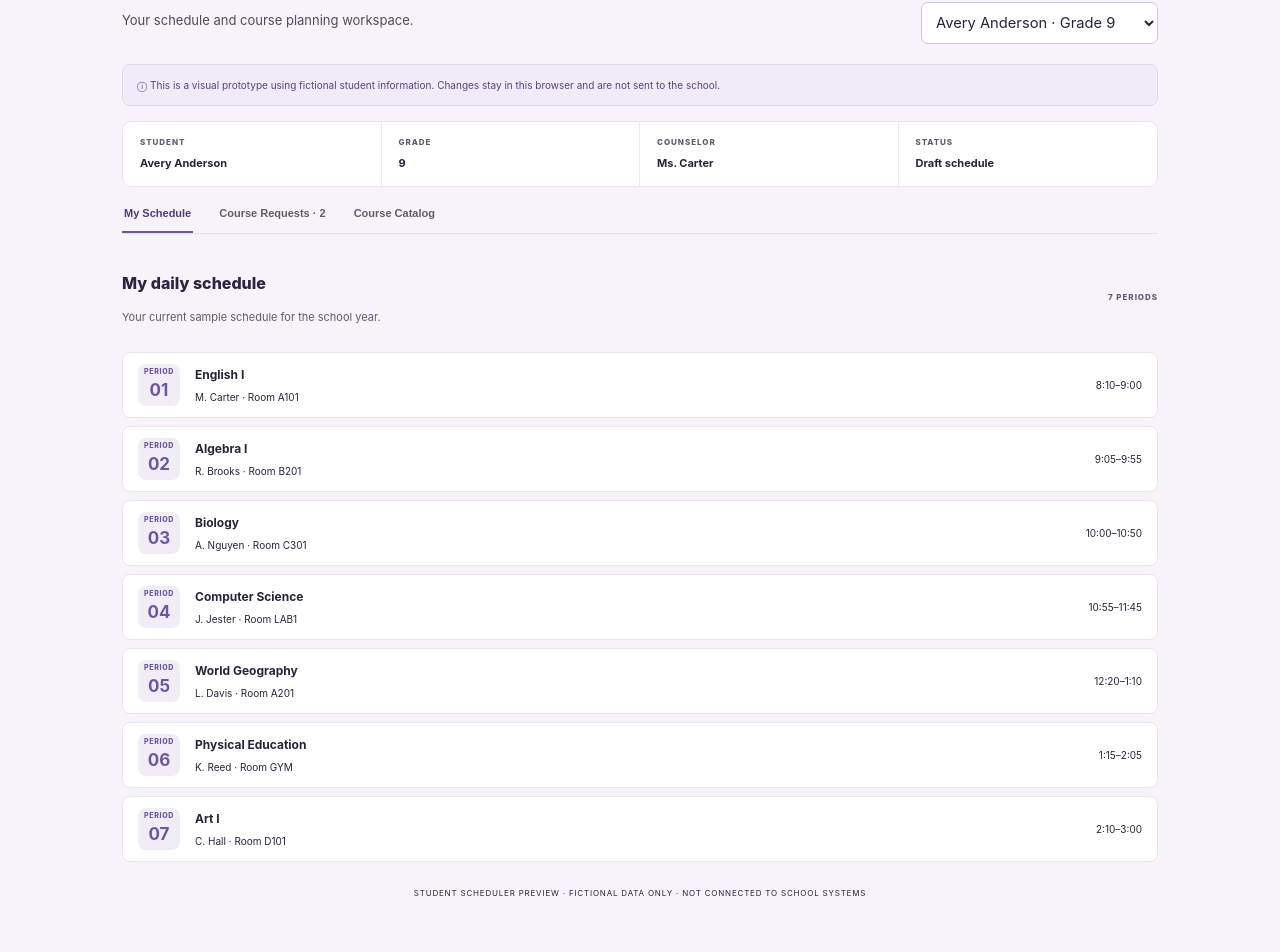
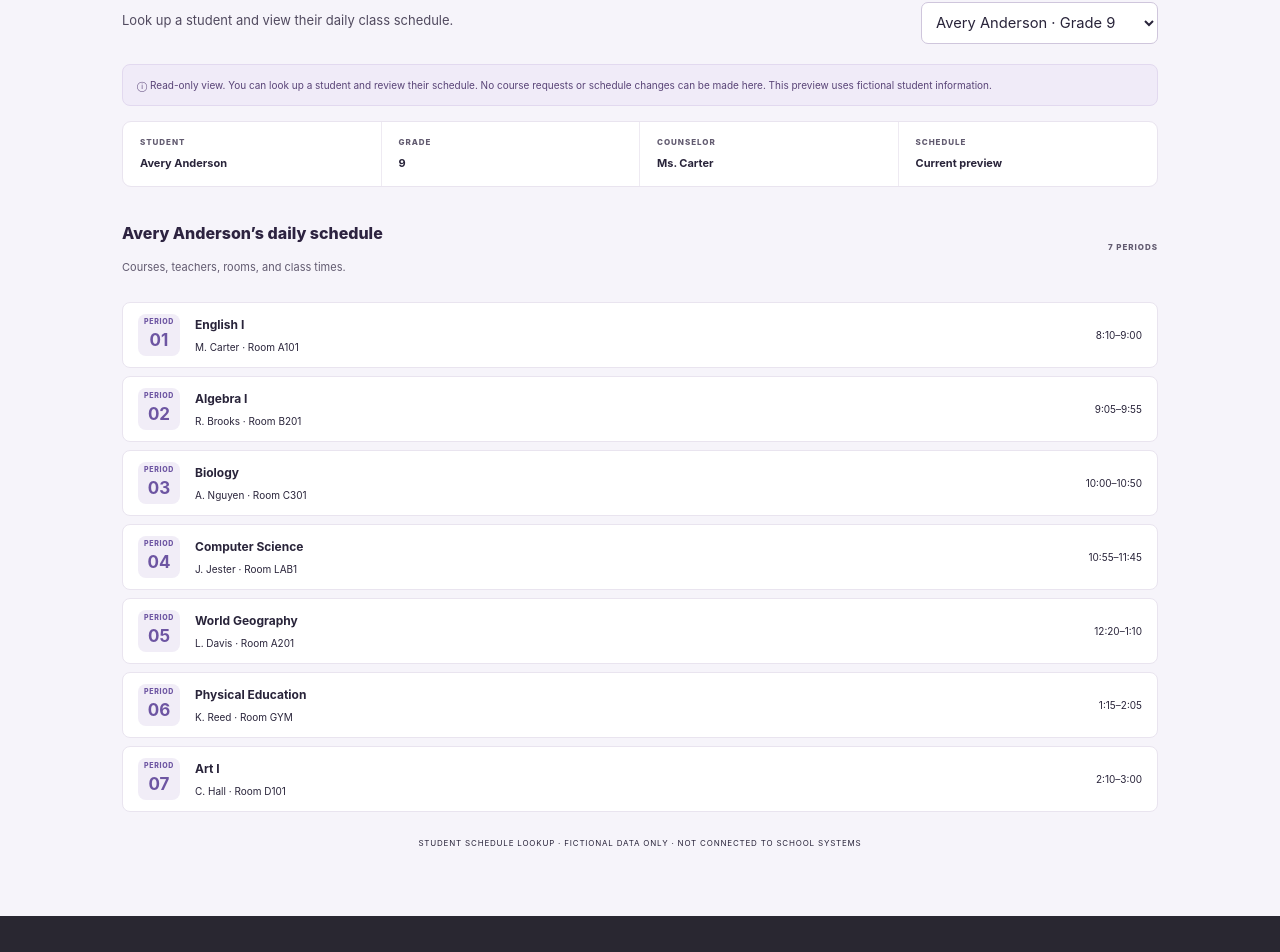
Before and after one commit to jjester58-eng/sped-tracker, a Next.js app: page /student-scheduler in a window 1280 px wide. Shown: the part 246-1198 px from the top of the page. After the commit the page ends 1162 px from the top, so only its background shows below. Built offline with nearby package versions, Linux system fonts and the light colour scheme.

Commit message:
Make student schedule lookup read-only

```diff
--- a/app/student-scheduler/page.tsx
+++ b/app/student-scheduler/page.tsx
@@ -6,19 +6,6 @@ const students = [
   { id: "S-1001", name: "Avery Anderson", grade: 9, counselor: "Ms. Carter" },
   { id: "S-1002", name: "Jordan Bennett", grade: 10, counselor: "Mr. Lewis" },
   { id: "S-1003", name: "Morgan Campbell", grade: 11, counselor: "Ms. Patel" },
-];
-const courses = [
-  { name: "English I", area: "English", grades: "9", credit: "1.0" },
-  { name: "English II", area: "English", grades: "10–12", credit: "1.0" },
-  { name: "Algebra I", area: "Math", grades: "9–10", credit: "1.0" },
-  { name: "Biology", area: "Science", grades: "9–10", credit: "1.0" },
-  { name: "Chemistry", area: "Science", grades: "10–12", credit: "1.0" },
-  { name: "World Geography", area: "Social Studies", grades: "9", credit: "1.0" },
-  { name: "U.S. History", area: "Social Studies", grades: "10–12", credit: "1.0" },
-  { name: "Physical Education", area: "Elective", grades: "9–12", credit: "1.0" },
-  { name: "Art I", area: "Fine Arts", grades: "9–12", credit: "1.0" },
-  { name: "Computer Science", area: "CTE", grades: "9–12", credit: "1.0" },
-  { name: "Spanish I", area: "World Languages", grades: "9–12", credit: "1.0" },
 ];
 const schedules: Record<string, { course: string; teacher: string; room: string; time: string }[]> = {
   "S-1001": [
@@ -31,26 +18,20 @@ const schedules: Record<string, { course: string; teacher: string; room: string;
     ["English II","D. Moore","A105","8:10–9:00"],["Chemistry","T. Evans","C302","9:05–9:55"],["Art I","C. Hall","D101","10:00–10:50"],["U.S. History","P. Wilson","A202","10:55–11:45"],["Spanish I","M. Garcia","A301","12:20–1:10"],["Biology","A. Nguyen","C301","1:15–2:05"],["Computer Science","J. Jester","LAB1","2:10–3:00"]
   ].map(([course,teacher,room,time])=>({course,teacher,room,time})),
 };
-type Tab = "schedule" | "requests" | "catalog";
-export default function StudentSchedulerPage() {
+
+export default function StudentScheduleLookupPage() {
   const [studentId,setStudentId]=useState("S-1001");
-  const [tab,setTab]=useState<Tab>("schedule");
-  const [requests,setRequests]=useState<string[]>(["Computer Science","Spanish I"]);
-  const [submitted,setSubmitted]=useState(false);
   const student=students.find(s=>s.id===studentId)!;
-  const toggle=(name:string)=>{setSubmitted(false);setRequests(old=>old.includes(name)?old.filter(x=>x!==name):[...old,name]);};
+  const schedule=schedules[studentId]||[];
   return <main className={styles.page}>
-    <header className={styles.top}><div className={styles.brand}><span className={styles.logo}>✦</span><div><b>Student Scheduler</b><small>COURSE PLANNING & DAILY SCHEDULE</small></div></div><span className={styles.demo}>PREVIEW · NO LOGIN</span></header>
+    <header className={styles.top}><div className={styles.brand}><span className={styles.logo}>✦</span><div><b>Student Schedule Lookup</b><small>READ-ONLY SCHEDULE VIEW</small></div></div><span className={styles.demo}>PREVIEW · NO LOGIN</span></header>
     <div className={styles.wrap}>
-      <section className={styles.hero}><div><small>2027–28 SCHOOL YEAR</small><h1>Student Scheduler</h1><p>Your schedule and course planning workspace.</p></div><label>Preview student<select value={studentId} onChange={e=>setStudentId(e.target.value)}>{students.map(s=><option key={s.id} value={s.id}>{s.name} · Grade {s.grade}</option>)}</select></label></section>
-      <div className={styles.notice}>ⓘ This is a visual prototype using fictional student information. Changes stay in this browser and are not sent to the school.</div>
-      <section className={styles.profile}>{[["STUDENT",student.name],["GRADE",String(student.grade)],["COUNSELOR",student.counselor],["STATUS","Draft schedule"]].map(([k,v])=><div key={k}><small>{k}</small><b>{v}</b></div>)}</section>
-      <nav className={styles.tabs}>{(["schedule","requests","catalog"] as Tab[]).map(t=><button key={t} className={tab===t?styles.selected:""} onClick={()=>setTab(t)}>{t==="schedule"?"My Schedule":t==="requests"?`Course Requests · ${requests.length}` : "Course Catalog"}</button>)}</nav>
-      {tab==="schedule"&&<><div className={styles.heading}><div><h2>My daily schedule</h2><p>Your current sample schedule for the school year.</p></div><span className={styles.muted}>7 PERIODS</span></div><div className={styles.schedule}>{(schedules[studentId]||[]).map((c,i)=><article className={styles.classRow} key={i}><div className={styles.period}><small>PERIOD</small><b>{String(i+1).padStart(2,"0")}</b></div><div className={styles.course}><b>{c.course}</b><small>{c.teacher} · Room {c.room}</small></div><time>{c.time}</time></article>)}</div></>}
-      {tab==="requests"&&<><div className={styles.heading}><div><h2>Choose next year’s courses</h2><p>Select courses you are interested in. Your counselor reviews requests before schedules are finalized.</p></div><span className={styles.muted}>{requests.length} SELECTED</span></div><div className={styles.requestLayout}><div className={styles.courseGroups}>{[...new Set(courses.map(c=>c.area))].map(area=><section className={styles.group} key={area}><h3>{area}</h3>{courses.filter(c=>c.area===area).map(c=><label className={styles.option} key={c.name}><input type="checkbox" checked={requests.includes(c.name)} onChange={()=>toggle(c.name)}/><span><b>{c.name}</b><small>{c.credit} credit · Grades {c.grades}</small></span></label>)}</section>)}</div><aside className={styles.summary}><small>YOUR COURSE REQUESTS</small><strong>{requests.length}</strong><p>courses selected</p><ul>{requests.map(r=><li key={r}>{r}</li>)}</ul><button onClick={()=>setSubmitted(true)}>Submit request preview</button><small>Demo only. Nothing is saved or transmitted.</small>{submitted&&<p className={styles.success}>✓ Preview submitted in this session</p>}</aside></div></>}
-      {tab==="catalog"&&<><div className={styles.heading}><div><h2>Course catalog</h2><p>Explore courses available in this sample campus catalog.</p></div><span className={styles.muted}>{courses.length} COURSES</span></div><div className={styles.catalog}>{courses.map(c=><article className={styles.catalogCard} key={c.name}><small>{c.area}</small><b>{c.name}</b><p>{c.credit} credit · Grades {c.grades}</p><button onClick={()=>{toggle(c.name);setTab("requests");}}>＋ Add to requests</button></article>)}</div></>}
-
-      <footer className={styles.footer}>STUDENT SCHEDULER PREVIEW · FICTIONAL DATA ONLY · NOT CONNECTED TO SCHOOL SYSTEMS</footer>
+      <section className={styles.hero}><div><small>2027–28 SCHOOL YEAR</small><h1>Explore Student Schedules</h1><p>Look up a student and view their daily class schedule.</p></div><label>Find a student<select value={studentId} onChange={e=>setStudentId(e.target.value)}>{students.map(s=><option key={s.id} value={s.id}>{s.name} · Grade {s.grade}</option>)}</select></label></section>
+      <div className={styles.notice}>ⓘ Read-only view. You can look up a student and review their schedule. No course requests or schedule changes can be made here. This preview uses fictional student information.</div>
+      <section className={styles.profile}>{[["STUDENT",student.name],["GRADE",String(student.grade)],["COUNSELOR",student.counselor],["SCHEDULE","Current preview"]].map(([k,v])=><div key={k}><small>{k}</small><b>{v}</b></div>)}</section>
+      <div className={styles.heading}><div><h2>{student.name}’s daily schedule</h2><p>Courses, teachers, rooms, and class times.</p></div><span className={styles.muted}>{schedule.length} PERIODS</span></div>
+      <div className={styles.schedule}>{schedule.map((c,i)=><article className={styles.classRow} key={i}><div className={styles.period}><small>PERIOD</small><b>{String(i+1).padStart(2,"0")}</b></div><div className={styles.course}><b>{c.course}</b><small>{c.teacher} · Room {c.room}</small></div><time>{c.time}</time></article>)}</div>
+      <footer className={styles.footer}>STUDENT SCHEDULE LOOKUP · FICTIONAL DATA ONLY · NOT CONNECTED TO SCHOOL SYSTEMS</footer>
     </div>
   </main>;
 }
```
